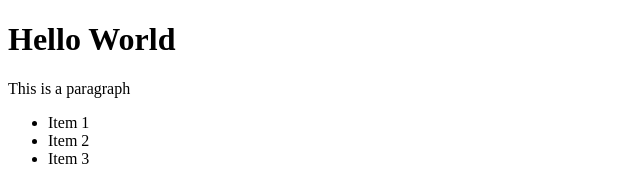
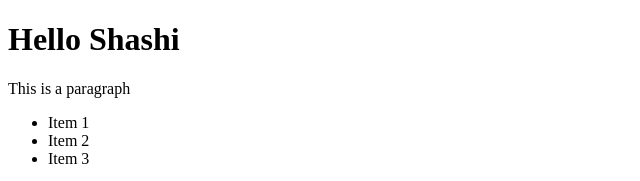
Before and after one commit to shashankbiradar22-alt/Shashi, a plain HTML site: page index.html in a window 1280 px wide. Shown: the top 181 px of the page, 0-640 px from the left. Drawn offline with Linux system fonts and the light colour scheme.

Commit message:
Change heading from 'Hello World' to 'Hello Shashi'

```diff
--- a/index.html
+++ b/index.html
@@ -6,7 +6,7 @@
     <title>Document</title>
 </head>
 <body>
-    <h1>Hello World</h1>
+    <h1>Hello Shashi</h1>
     <p>This is a paragraph</p>
 
     <ul>
```
